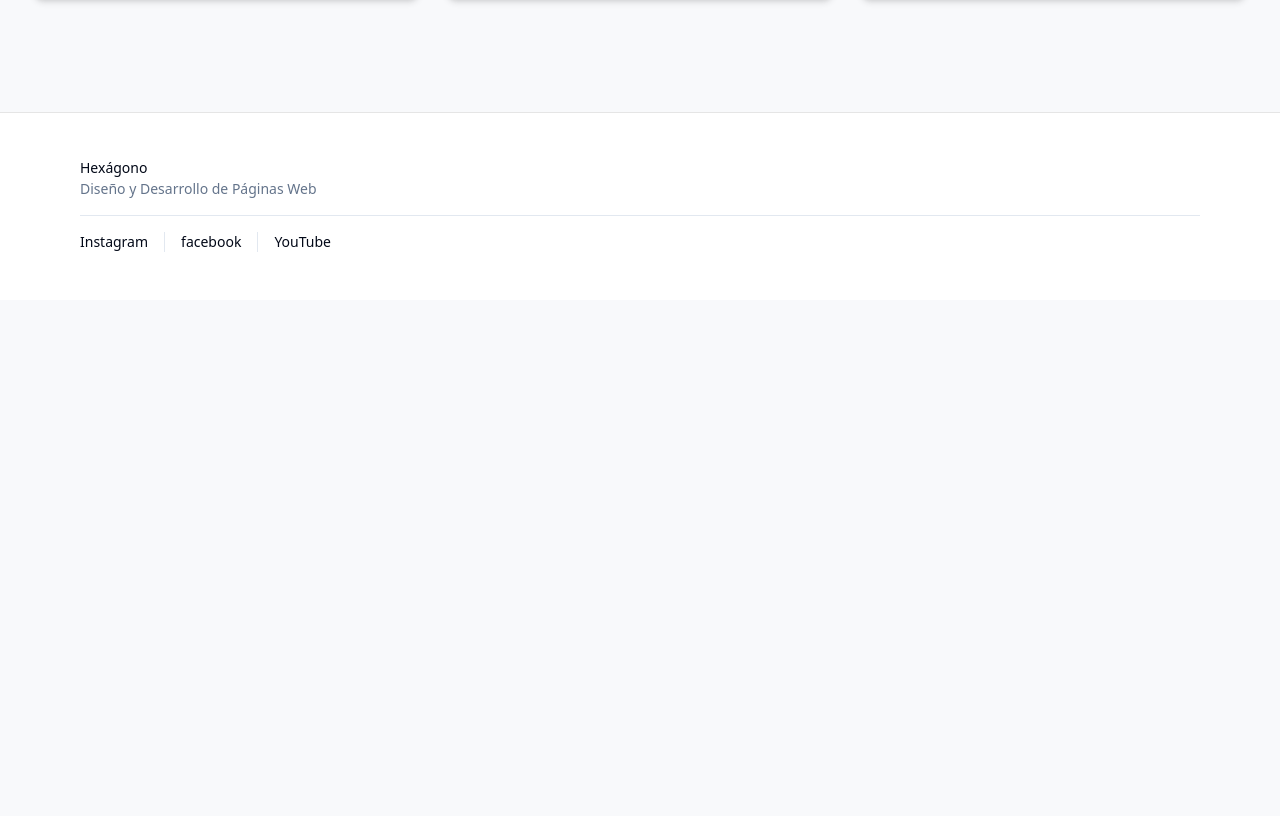
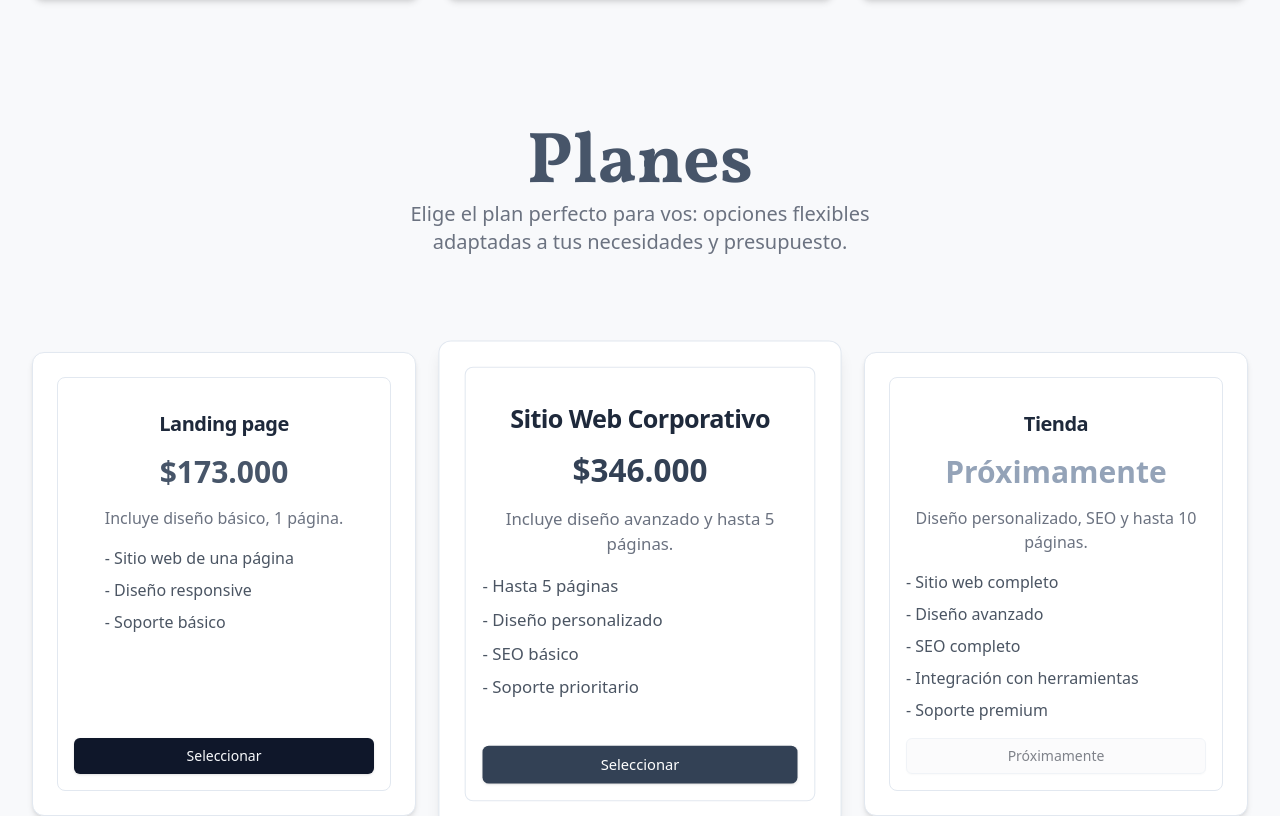
Before and after one commit to GRAMAPHENIA/sitio-oficial-hexagono, a Next.js app: page / in a window 1280 px wide. Shown: the part 2211-3027 px from the top of the page. Before the commit the page ends 2511 px from the top, so only its background shows below. Built offline with nearby package versions, Linux system fonts and the light colour scheme.

Commit message:
add-mods-pricing

```diff
--- a/src/app/page.tsx
+++ b/src/app/page.tsx
@@ -2,7 +2,7 @@ import Header from "@/components/custom/header";
 import Features from "@/components/custom/features/Features";
 import Topbar from "@/components/custom/TopBar";
 import Testimonial from "@/components/custom/testimonials/TestimonialsSection";
-// import PricingTable from "@/components/custom/pricing-table";
+import PricingTable from "@/components/custom/pricing/PricingTable";
 // import Portfolio from "@/components/custom/portfolio";
 // import FAQ from "@/components/custom/faq";
 // import ContactForm from "@/components/custom/contact-form";
@@ -17,7 +17,7 @@ export default function Home() {
       <div className="min-h-screen max-w-7xl flex flex-col items-center m-auto">
         <Features />
         <Testimonial />
-        {/* <PricingTable /> */}
+        <PricingTable />
         {/* <Portfolio /> */}
         {/* <FAQ /> */}
         {/* <ContactForm /> */}
--- /dev/null
+++ b/src/components/custom/pricing/PricingCard.tsx
@@ -0,0 +1,60 @@
+import { Card, CardContent, CardTitle } from "@/components/ui/card";
+import { Button } from "@/components/ui/button";
+import type { PricingPlan } from "@/types/pricing";
+
+interface PricingCardProps {
+  plan: PricingPlan;
+}
+
+export default function PricingCard({ plan }: PricingCardProps) {
+  return (
+    <Card
+      className={`p-6 shadow-md ${
+        plan.isPopular ? "shadow-lg scale-105" : plan.available ? "" : "bg-card"
+      }`}
+    >
+      <CardContent className="flex flex-col justify-between items-center h-full border p-4 rounded-lg">
+        <div className="mb-auto">
+          <CardTitle
+            className={`mt-4 text-xl font-bold text-slate-800 ${
+              plan.isPopular ? "text-2xl" : ""
+            }`}
+          >
+            {plan.title}
+          </CardTitle>
+          {plan.available ? (
+            <p
+              className={`text-3xl font-semibold mt-4 ${
+                plan.isPopular ? "text-slate-700" : "text-slate-600"
+              }`}
+            >
+              {plan.price}
+            </p>
+          ) : (
+            <p className="text-3xl font-semibold text-slate-400 mt-4">
+              Próximamente
+            </p>
+          )}
+          <p className="text-gray-500 my-4">{plan.description}</p>
+          <ul className="text-left text-gray-600 my-4">
+            {plan.features.map((feature, i) => (
+              <li key={i} className="mb-2">
+                - {feature}
+              </li>
+            ))}
+          </ul>
+        </div>
+        <Button
+          className={`mt-auto w-full ${
+            plan.isPopular ? "bg-slate-700 text-white" : "default"
+          }`}
+          variant={plan.available ? "default" : "outline"}
+          aria-label={`Seleccionar ${plan.title}`}
+          disabled={!plan.available && plan.title === "Tienda"}
+        >
+          {plan.available ? "Seleccionar" : "Próximamente"}
+        </Button>
+      </CardContent>
+    </Card>
+  );
+}
--- /dev/null
+++ b/src/components/custom/pricing/PricingTable.tsx
@@ -0,0 +1,30 @@
+import { Vollkorn } from "next/font/google";
+import { pricingPlans } from "@/data/pricingPlans";
+import PricingCard from "./PricingCard";
+
+// Configuración de la fuente Vollkorn
+const vollkorn = Vollkorn({
+  subsets: ["latin"],
+  weight: ["400", "700"],
+});
+
+export default function PricingTable() {
+  return (
+    <section className="flex flex-col justify-center items-center text-center mt-24">
+      <h2
+        className={`${vollkorn.className} text-4xl lg:text-7xl font-black text-slate-600 dark:text-slate-300`}
+      >
+        Planes
+      </h2>
+      <p className="text-xl text-gray-500 dark:text-gray-300 max-w-sm md:max-w-md lg:max-w-lg mb-16">
+        Elige el plan perfecto para vos: opciones flexibles adaptadas a tus
+        necesidades y presupuesto.
+      </p>
+      <div className="grid grid-cols-1 md:grid-cols-3 gap-8 p-8">
+        {pricingPlans.map((plan, index) => (
+          <PricingCard key={index} plan={plan} />
+        ))}
+      </div>
+    </section>
+  );
+}
--- /dev/null
+++ b/src/data/pricingPlans.ts
@@ -0,0 +1,40 @@
+import { PricingPlan } from "@/types/pricing";
+
+export const pricingPlans: PricingPlan[] = [
+  {
+    title: "Landing page",
+    price: "$173.000",
+    description: "Incluye diseño básico, 1 página.",
+    features: [
+      "Sitio web de una página",
+      "Diseño responsive",
+      "Soporte básico",
+    ],
+    available: true,
+  },
+  {
+    title: "Sitio Web Corporativo",
+    price: "$346.000",
+    description: "Incluye diseño avanzado y hasta 5 páginas.",
+    features: [
+      "Hasta 5 páginas",
+      "Diseño personalizado",
+      "SEO básico",
+      "Soporte prioritario",
+    ],
+    available: true,
+    isPopular: true,
+  },
+  {
+    title: "Tienda",
+    description: "Diseño personalizado, SEO y hasta 10 páginas.",
+    features: [
+      "Sitio web completo",
+      "Diseño avanzado",
+      "SEO completo",
+      "Integración con herramientas",
+      "Soporte premium",
+    ],
+    available: false,
+  },
+];
--- /dev/null
+++ b/src/types/pricing.ts
@@ -0,0 +1,8 @@
+export interface PricingPlan {
+    title: string;
+    price?: string;
+    description: string;
+    features: string[];
+    available: boolean;
+    isPopular?: boolean;
+  }
```
